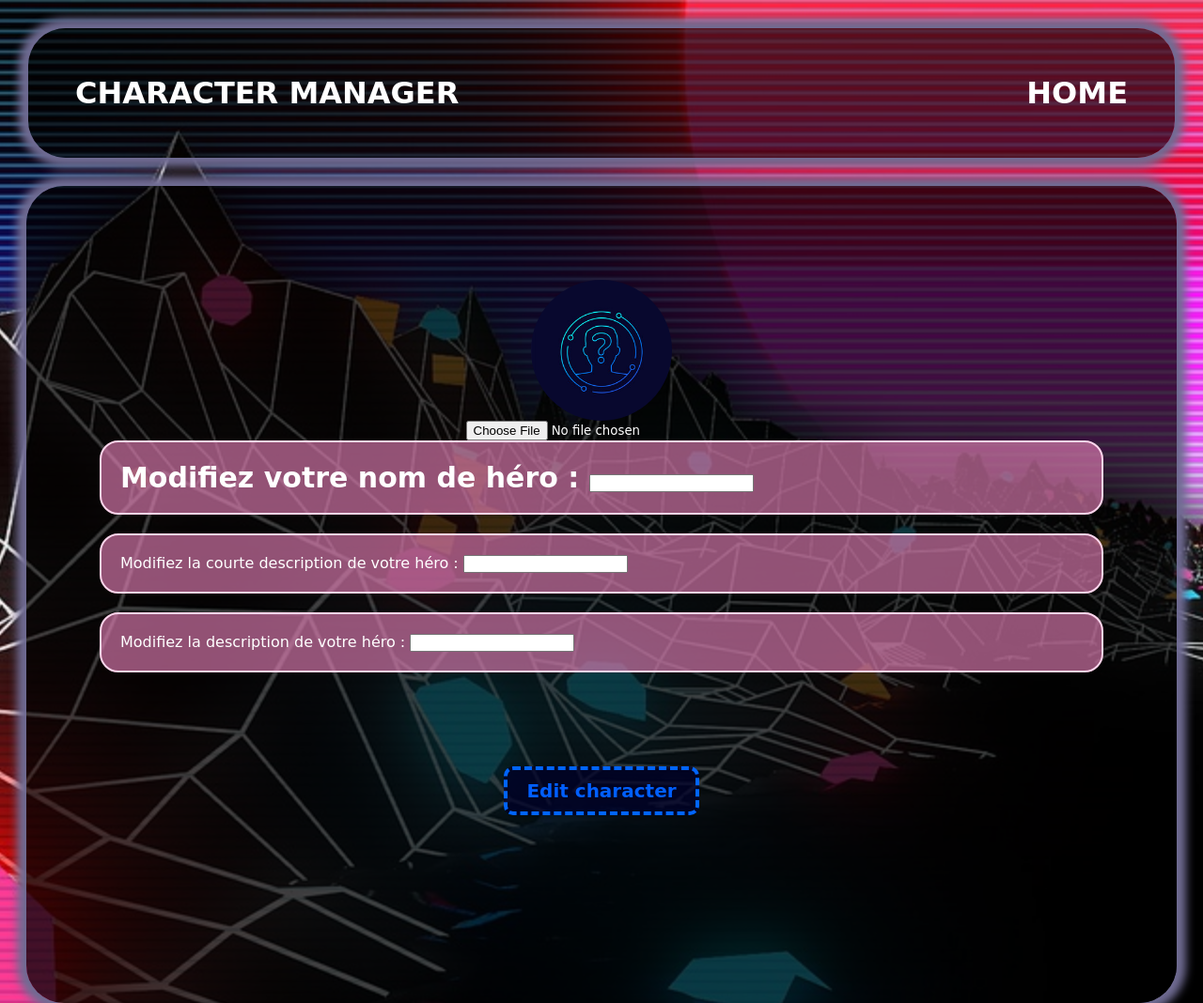
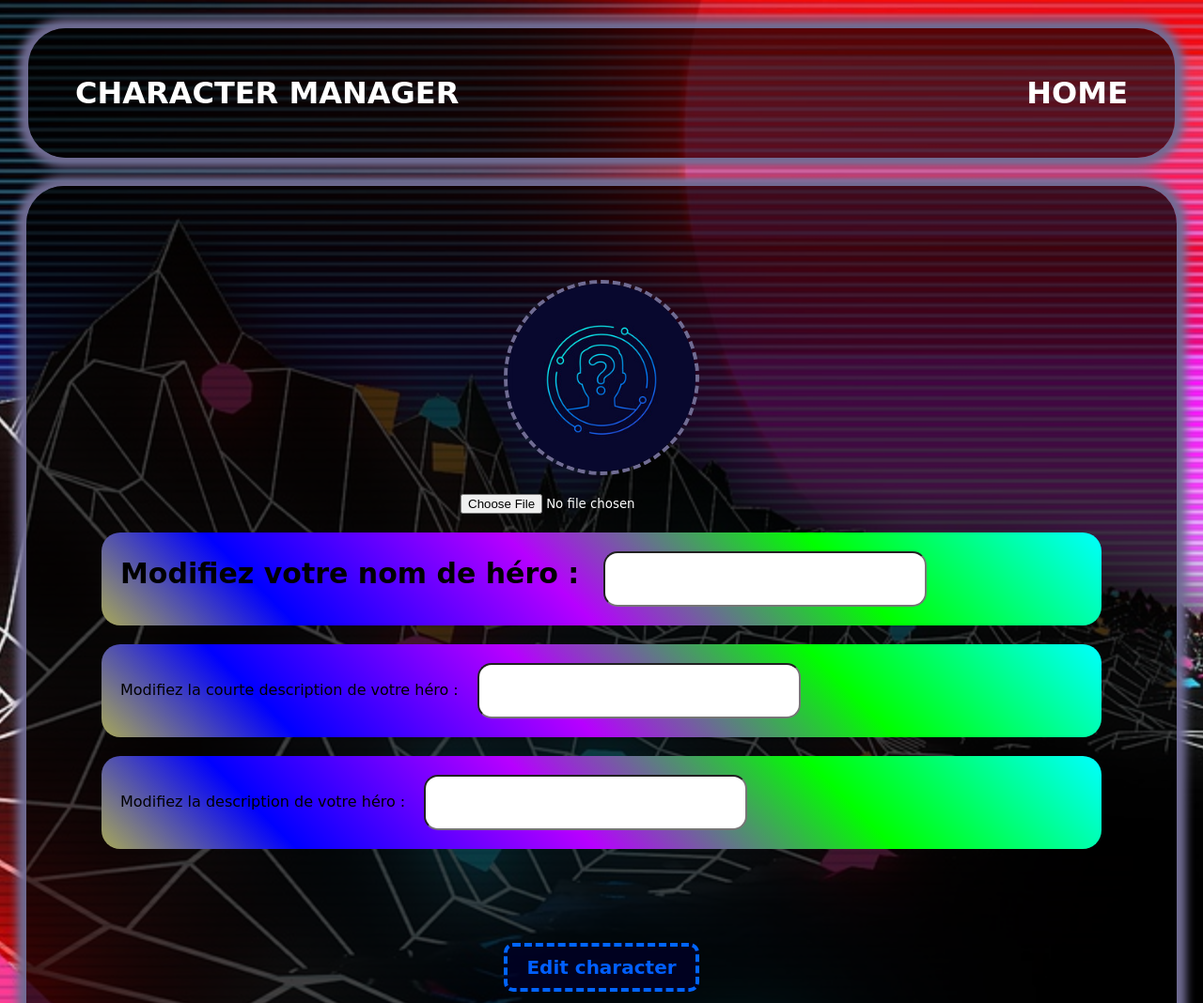
Before and after one commit to becodeorg/hamilton-8-character-manager-group-project-ozlemm-lucie, a plain HTML site: page pages/update.html in a window 1280 px wide. Shown: the top 1068 px of the page at 94% size. Drawn offline with Linux system fonts and the light colour scheme; no server answers; a web font is replaced by a local one.

Commit message:
style amélioré

```diff
--- a/pages/update.html
+++ b/pages/update.html
@@ -29,7 +29,7 @@
         <section class="card_update">
           <img src="/images/iconnu.jpg" class="image_update" />
           <input type="file" accept="image/*" class="uploadImage">
-          <div class="name_hero_creation">
+          <div class="name_hero_update">
             <label for="name_hero">Modifiez votre nom de héro :</label>
             <input type="text" name="name_hero" class="input_name_hero_update" />
           </div>
--- a/sass/creation.scss
+++ b/sass/creation.scss
@@ -3,30 +3,37 @@
     padding:20px;
 }
 .image_creation{
-    width: 150px;
-    height: 150px;
+    width: 200px;
+    height: 200px;
     border-radius: 50%;
+    animation: button_dashed 6s infinite alternate ease;
 }
 .name_hero_creation{
-    background-color: $background_light_rgba;
-    border: solid 2px $border_pink;
+    background: linear-gradient(45deg, rgb(0, 255, 0), cyan, rgb(255, 0, 200), blue, rgb(183, 0, 255));
+    background-size: 200%;
+    animation: background 10s alternate infinite;
     width: 100%;
+    color: black;
     padding : 20px;
     font-size: 30px;
     font-weight: 700;
     border-radius: 20px;
 }
 .short_description_creation{
-    background-color: $background_light_rgba;
-    border: solid 2px $border_pink;
+    background: linear-gradient(45deg, rgb(0, 255, 0), cyan, rgb(255, 0, 200), blue, rgb(183, 0, 255));
+    background-size: 200%;
+    animation: background 10s alternate infinite;
+    color: black;
     width: 100%;
     padding : 20px;
     border-radius: 20px;
     margin: 20px 0 20px 0;
 }
 .description_creation{
-    background-color: $background_light_rgba;
-    border: solid 2px $border_pink;
+    background: linear-gradient(45deg, rgb(0, 255, 0), cyan, rgb(255, 0, 200), blue, rgb(183, 0, 255));
+    background-size: 200%;
+    animation: background 10s alternate infinite;
+    color: black;
     width: 100%;
     padding : 20px;
     border-radius: 20px;
--- a/sass/update.scss
+++ b/sass/update.scss
@@ -1,3 +1,11 @@
+input{
+    min-width: 300px;
+    padding: 20px;
+    border-radius: 15px;
+}
+label{
+    margin-right: 15px;
+}
 .container_update{
     display: flex;
     align-items: center;
@@ -19,33 +27,41 @@
 .upload_image{
     color:white;
     padding:20px;
+
 }
 .image_update{
-    width: 150px;
-    height: 150px;
+    width: 200px;
+    height: 200px;
     border-radius: 50%;
+    animation: button_dashed 6s infinite alternate ease;
 }
 .name_hero_update{
-    background-color: $background_light_rgba;
-    border: solid 2px $border_pink;
+    background: linear-gradient(45deg, rgb(0, 255, 0), cyan, rgb(255, 0, 200),yellow, blue, rgb(183, 0, 255), rgb(0, 255, 0), cyan);
+    background-size: 200%;
+    animation: background 5s alternate infinite;
     width: 100%;
+    color: black;
     padding : 20px;
     font-size: 30px;
     font-weight: 700;
     border-radius: 20px;
 }
 .short_description_update{
-    background-color: $background_light_rgba;
-    border: solid 2px $border_pink;
+    background: linear-gradient(45deg, rgb(0, 255, 0), cyan, rgb(255, 0, 200),yellow, blue, rgb(183, 0, 255), rgb(0, 255, 0), cyan);
+    background-size: 200%;
+    animation: background 5s alternate infinite;
     width: 100%;
+    color: black;
     padding : 20px;
     border-radius: 20px;
     margin: 20px 0 20px 0;
 }
 .description_update{
-    background-color: $background_light_rgba;
-    border: solid 2px $border_pink;
+    background: linear-gradient(45deg, rgb(0, 255, 0), cyan, rgb(255, 0, 200),yellow, blue, rgb(183, 0, 255), rgb(0, 255, 0), cyan);
+    background-size: 200%;
+    animation: background 5s alternate infinite;
     width: 100%;
+    color: black;
     padding : 20px;
     border-radius: 20px;
 }
```
Also changed, not shown: pages/creation.html (+1 -1 lines), style.css, 1 other file.
